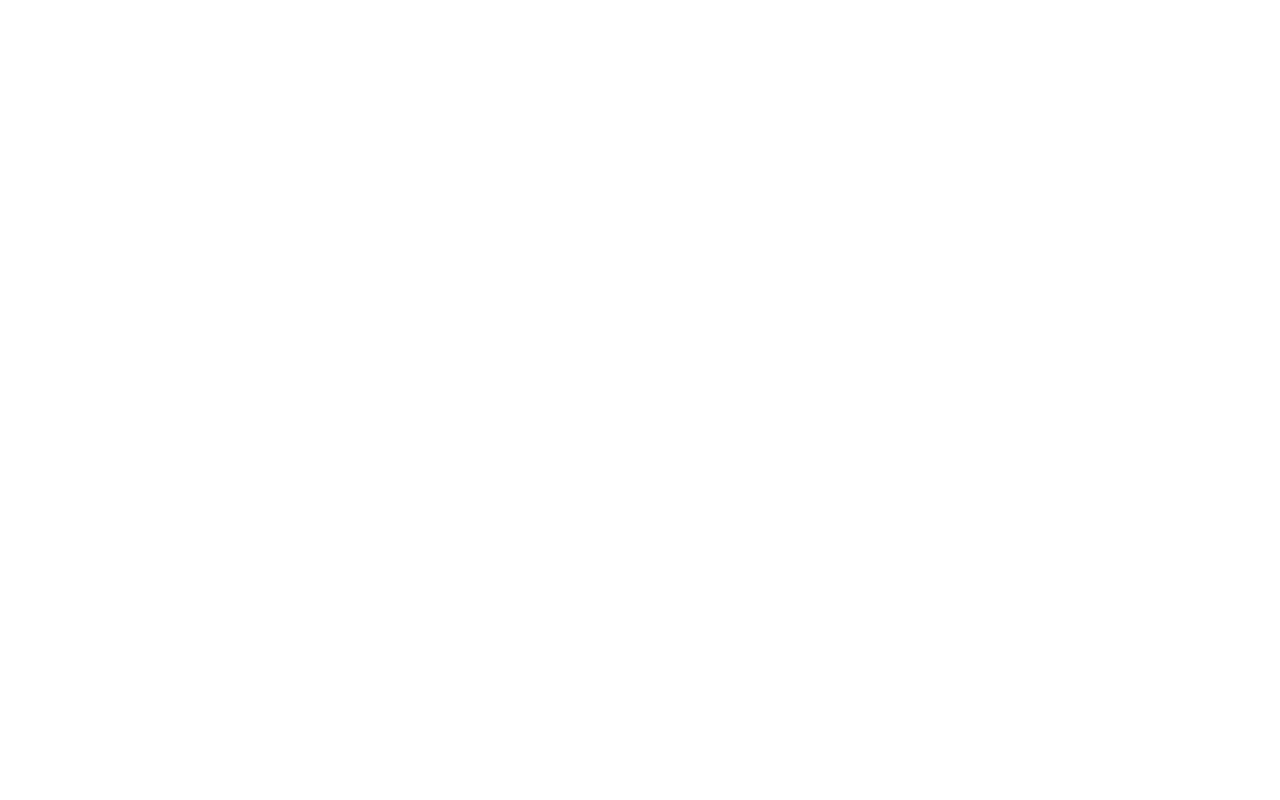
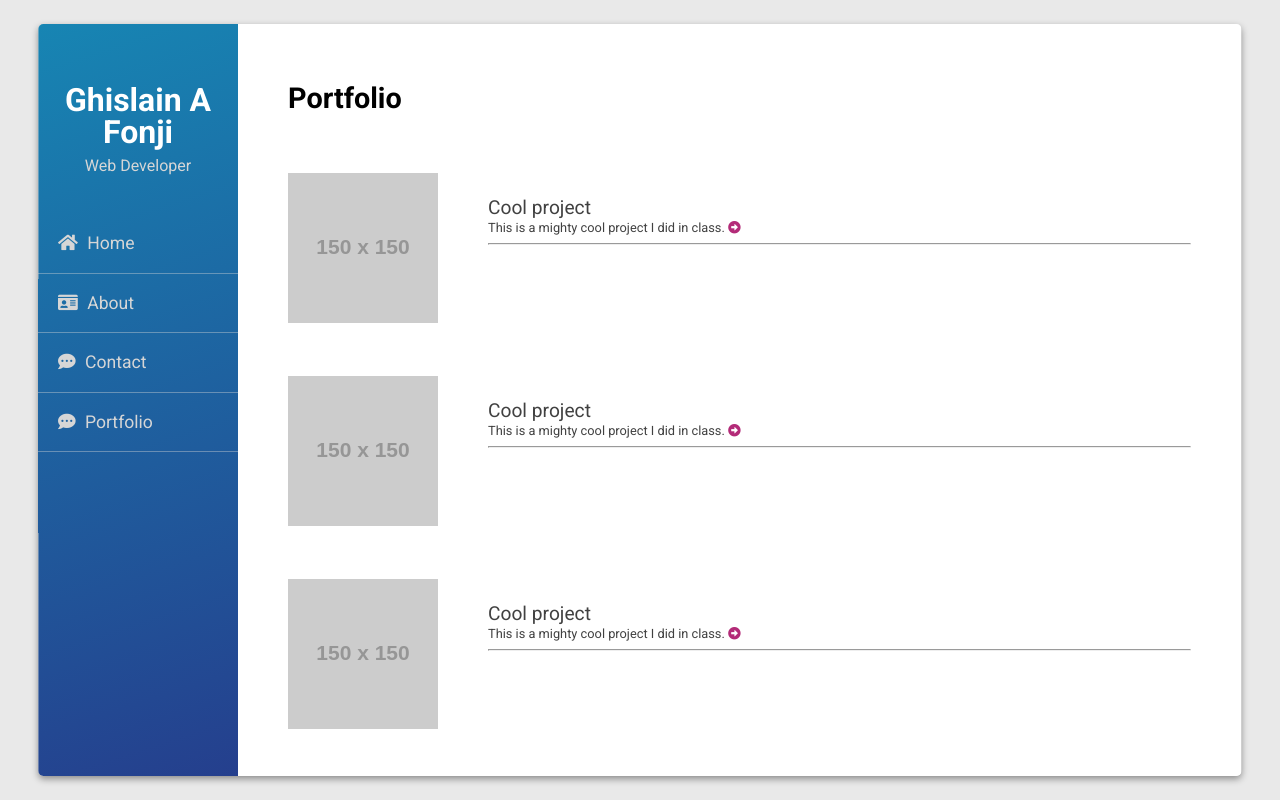
Before and after one commit to Happy8-8/personal-blog, a plain HTML site: page portfolio.html in a window 1280 px wide. Drawn offline with nearby package versions, Linux system fonts and the light colour scheme; placeholder pictures from the web are drawn by us.

Commit message:
Add portfolio, contact,about,html pages

```diff
--- a/contact.html
+++ b/contact.html
@@ -0,0 +1,61 @@
+<!DOCTYPE html>
+<html lang="en">
+<head>
+  <meta charset="UTF-8" />
+  <meta name="viewport" content="width=device-width, initial-scale=1.0" />
+  <meta http-equiv="X-UA-Compatible" content="ie=edge" />
+  <link rel="stylesheet" href="https://cdnjs.cloudflare.com/ajax/libs/meyer-reset/2.0/reset.min.css"/>
+  <link
+    rel="stylesheet"
+    href="https://use.fontawesome.com/releases/v5.4.1/css/all.css"
+  />
+  <link rel="stylesheet" href="assets/css/style.css"/>
+  <title>Ghislain A Fonji - Web Developer</title>
+</head>
+<body>
+  <div class="parent">
+    <div class="wrapper">
+      <nav>
+        <div class="inner-wrap">
+          <div class="site-header">Ghislain A Fonji</div>
+          <div class="site-subheader">Web Developer</div>
+          <ul class="site-navigation">
+            <li>
+              <a href="index.html"><i class="fas fa-home"></i> Home</a>
+            </li>
+            <li>
+              <a href="about.html"><i class="fas fa-id-card"></i> About</a>
+            </li>
+            <li>
+              <a href="contact.html"><i class="fas fa-comment-dots"></i> Contact</a>
+            </li>
+            <li>
+              <a href="portfolio.html"><i class="fas fa-comment-dots"></i> Portfolio</a>
+            </li>
+          </ul>
+        </div>
+      </nav>
+      <main>
+        <div class="menu">
+          <div class="menu-icon" id="sidebarCollapse"><i class="fas fa-bars"></i> <span class="mobile-header">Ghislain A Fonji: Web Developer</span></div>
+        </div>
+        <h1>Contact</h1>
+        <h2>Want to work together? Hit me up online!</h2>
+        <hr />
+        <ul class="social">
+          <li><i class="fab fa-github"></i> <a href="#">Github</a></li>
+          <li><i class="fab fa-linkedin"></i> <a href="#">LinkedIn</a></li>
+          <li><i class="fab fa-twitter"></i> <a href="#">Twitter</a></li>
+        </ul>
+        <h2>Or drop me an <a href="#"><i class="fas fa-envelope"></i> e-mail</a>.</h2>
+
+        <footer>
+          Made with ❤️ at Texas. © 2020 All Rights Reserved
+        </footer>
+      </main>
+    </div>
+  </div>
+  <script src="https://cdnjs.cloudflare.com/ajax/libs/jquery/3.3.1/jquery.min.js"></script>
+  <script src="assets/js/sidebar.js"></script>
+</body>
+</html>
--- a/portfolio.html
+++ b/portfolio.html
@@ -0,0 +1,92 @@
+<!DOCTYPE html>
+<html lang="en">
+<head>
+  <meta charset="UTF-8" />
+  <meta name="viewport" content="width=device-width, initial-scale=1.0" />
+  <meta http-equiv="X-UA-Compatible" content="ie=edge" />
+  <link rel="stylesheet" href="https://cdnjs.cloudflare.com/ajax/libs/meyer-reset/2.0/reset.min.css"/>
+  <link
+    rel="stylesheet"
+    href="https://use.fontawesome.com/releases/v5.4.1/css/all.css"
+  />
+  <link rel="stylesheet" href="assets/css/style.css"/>
+  <title>Ghislain A Fonji - Web Developer</title>
+</head>
+<body>
+  <div class="parent">
+    <div class="wrapper">
+      <nav>
+        <div class="inner-wrap">
+          <div class="site-header">Ghislain A Fonji</div>
+          <div class="site-subheader">Web Developer</div>
+          <ul class="site-navigation">
+            <li>
+              <a href="index.html"><i class="fas fa-home"></i> Home</a>
+            </li>
+            <li>
+              <a href="about.html"><i class="fas fa-id-card"></i> About</a>
+            </li>
+            <li>
+              <a href="contact.html"><i class="fas fa-comment-dots"></i> Contact</a>
+            </li>
+            <li>
+              <a href="portfolio.html"><i class="fas fa-comment-dots"></i> Portfolio</a>
+            </li>
+          </ul>
+        </div>
+      </nav>
+
+      <main>
+        <div class="menu">
+          <div class="menu-icon" id="sidebarCollapse"><i class="fas fa-bars"></i> <span class="mobile-header">Ghislain A Fonji: Web Developer</span></div>
+        </div>
+        <h1>Portfolio</h1>
+
+        <article class="portfolio-item">
+          <div class="portfolio-image">
+            <img src="http://via.placeholder.com/150" />
+          </div>
+          <div class="portfolio-description">
+            <h2>Cool project</h2>
+            <h3>This is a mighty cool project I did in class.
+               <a href="#"><i class="fas fa-arrow-alt-circle-right"></i></a>
+            </h3>
+            <hr />
+          </div>
+        </article>
+
+        <article class="portfolio-item">
+          <div class="portfolio-image">
+            <img src="http://via.placeholder.com/150" />
+          </div>
+          <div class="portfolio-description">
+            <h2>Cool project</h2>
+            <h3>This is a mighty cool project I did in class.
+              <a href="#"><i class="fas fa-arrow-alt-circle-right"></i></a>
+            </h3>
+            <hr />
+          </div>
+        </article>
+
+        <article class="portfolio-item">
+          <div class="portfolio-image">
+            <img src="http://via.placeholder.com/150" />
+          </div>
+          <div class="portfolio-description">
+            <h2>Cool project</h2>
+            <h3>This is a mighty cool project I did in class.
+              <a href="#"><i class="fas fa-arrow-alt-circle-right"></i></a>
+            </h3>
+            <hr />
+          </div>
+        </article>
+        <footer>
+          Made with ❤️ at Texas. © 2020 All Rights Reserved
+        </footer>
+      </main>
+    </div>
+  </div>
+  <script src="https://cdnjs.cloudflare.com/ajax/libs/jquery/3.3.1/jquery.min.js"></script>
+  <script src="assets/js/sidebar.js"></script>
+</body>
+</html>
```
Also changed, not shown: about.html (+12 -1 lines).
